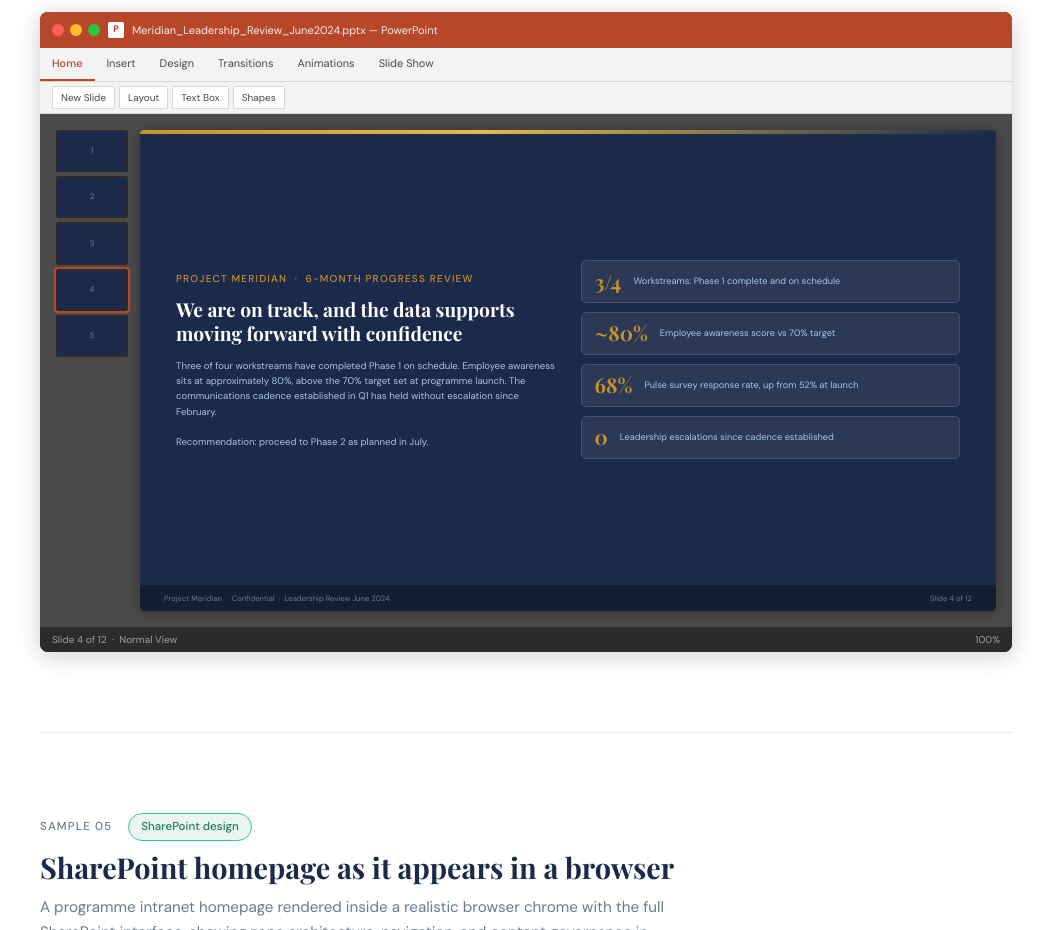
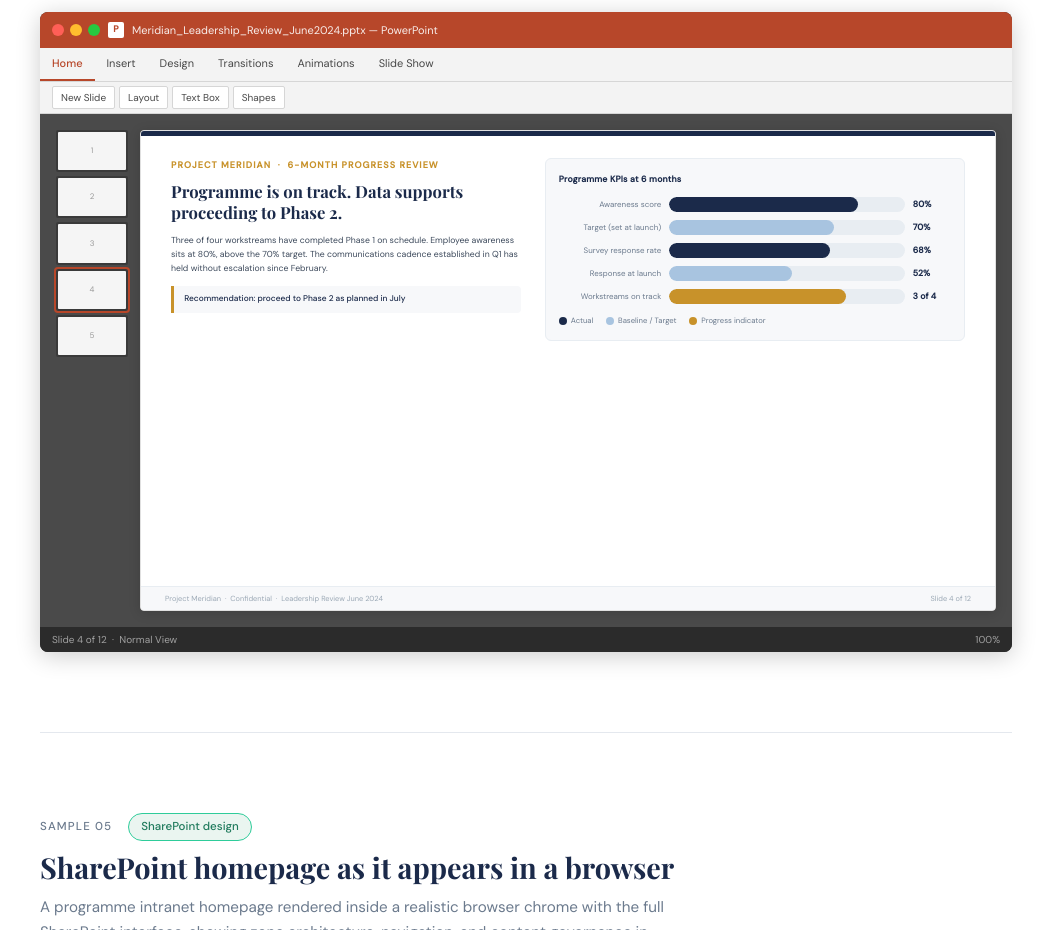
Before and after one commit to geetika-yadav/geetika-yadav.github.io, a plain HTML site: page samples.html in a window 1280 px wide. Shown: the part 5180-6110 px from the top of the page, without its empty margins (114-1165 px from the left). Drawn offline with nearby package versions, Linux system fonts and the light colour scheme; a web font is replaced by a local one.

Commit message:
Update samples.html

```diff
--- a/samples.html
+++ b/samples.html
@@ -137,25 +137,34 @@ nav{position:fixed;top:0;left:0;right:0;z-index:200;background:rgba(255,255,255,
 .ppt-tool{background:var(--white);border:1px solid #D6D6D6;border-radius:2px;padding:2px 8px;font-size:10px;color:#484848;cursor:default}
 .ppt-workspace{background:#4A4A4A;padding:16px;display:flex;gap:12px}
 .ppt-slides-panel{width:72px;display:flex;flex-direction:column;gap:4px}
-.ppt-thumb{background:#2B2B2B;border-radius:2px;padding:2px;cursor:default}
+.ppt-thumb{background:#3A3A3A;border-radius:2px;padding:2px;cursor:default}
 .ppt-thumb.active{outline:2px solid #B7472A}
-.ppt-thumb-inner{background:#1B2A4A;border-radius:1px;aspect-ratio:16/9;display:flex;align-items:center;justify-content:center}
-.ppt-thumb-num{font-size:8px;color:rgba(255,255,255,0.4)}
+.ppt-thumb-inner{background:#F5F5F5;border-radius:1px;aspect-ratio:16/9;display:flex;align-items:center;justify-content:center}
+.ppt-thumb-num{font-size:8px;color:#999}
 .ppt-slide-area{flex:1}
-/* The actual slide */
-.ppt-slide{background:#1B2A4A;border-radius:4px;overflow:hidden;aspect-ratio:16/9;display:flex;flex-direction:column;box-shadow:0 2px 12px rgba(0,0,0,0.3)}
-.slide-top-accent{height:4px;background:linear-gradient(90deg,var(--gold),#E8B84B 40%,transparent)}
-.slide-content{flex:1;padding:clamp(12px,2.5vw,28px) clamp(14px,3vw,36px);display:grid;grid-template-columns:1fr 1fr;gap:clamp(12px,2vw,28px);align-items:center}
+/* The actual slide — light theme */
+.ppt-slide{background:#FFFFFF;border-radius:4px;overflow:hidden;aspect-ratio:16/9;display:flex;flex-direction:column;box-shadow:0 2px 12px rgba(0,0,0,0.15);border:1px solid #E0E0E0}
+.slide-top-accent{height:5px;background:#1B2A4A}
+.slide-content{flex:1;padding:clamp(10px,2vw,22px) clamp(14px,2.5vw,30px);display:grid;grid-template-columns:1fr 1.2fr;gap:clamp(10px,2vw,24px);align-items:start}
 .slide-left{}
-.slide-eyebrow{font-size:clamp(7px,0.8vw,10px);font-weight:500;letter-spacing:0.12em;text-transform:uppercase;color:var(--gold);margin-bottom:clamp(5px,0.8vw,10px)}
-.slide-headline{font-family:'Playfair Display',serif;font-size:clamp(11px,1.5vw,20px);font-weight:700;color:var(--white);line-height:1.25;margin-bottom:clamp(6px,1vw,14px)}
-.slide-body{font-size:clamp(7px,0.75vw,11px);color:#A8C4E0;line-height:1.6}
-.slide-right{display:flex;flex-direction:column;gap:clamp(5px,0.7vw,10px)}
-.slide-kpi{background:rgba(255,255,255,0.07);border:1px solid rgba(255,255,255,0.12);border-radius:5px;padding:clamp(5px,0.8vw,12px) clamp(8px,1vw,14px);display:flex;align-items:center;gap:clamp(6px,1vw,12px)}
-.slide-kpi-num{font-family:'Playfair Display',serif;font-size:clamp(14px,1.6vw,22px);font-weight:700;color:var(--gold);flex-shrink:0;line-height:1}
-.slide-kpi-text{font-size:clamp(7px,0.72vw,10px);color:#A8C4E0;line-height:1.4}
-.slide-footer{background:rgba(0,0,0,0.3);padding:clamp(4px,0.5vw,8px) clamp(14px,2vw,24px);display:flex;justify-content:space-between;align-items:center}
-.slide-footer-text{font-size:clamp(6px,0.6vw,9px);color:#6B7A8D}
+.slide-eyebrow{font-size:clamp(7px,0.75vw,9px);font-weight:600;letter-spacing:0.12em;text-transform:uppercase;color:var(--gold);margin-bottom:clamp(4px,0.6vw,8px)}
+.slide-headline{font-family:'Playfair Display',serif;font-size:clamp(10px,1.3vw,17px);font-weight:700;color:#1B2A4A;line-height:1.25;margin-bottom:clamp(5px,0.8vw,12px)}
+.slide-body{font-size:clamp(6.5px,0.68vw,9.5px);color:#3D4A5C;line-height:1.65;margin-bottom:clamp(6px,0.8vw,12px)}
+.slide-recommendation{background:#F7F8FA;border-left:3px solid #C8922A;border-radius:0 4px 4px 0;padding:clamp(4px,0.5vw,8px) clamp(6px,0.8vw,12px);font-size:clamp(6px,0.65vw,9px);color:#1B2A4A;font-weight:500}
+/* bar chart */
+.slide-chart{background:#F7F8FA;border:1px solid #E8EDF2;border-radius:6px;padding:clamp(8px,1vw,14px);height:100%}
+.chart-title{font-size:clamp(6.5px,0.68vw,9.5px);font-weight:600;color:#1B2A4A;margin-bottom:clamp(6px,0.8vw,12px);letter-spacing:0.02em}
+.chart-bars{display:flex;flex-direction:column;gap:clamp(4px,0.6vw,8px)}
+.chart-row{display:grid;grid-template-columns:clamp(50px,8vw,110px) 1fr clamp(24px,3vw,40px);align-items:center;gap:clamp(4px,0.6vw,8px)}
+.chart-label{font-size:clamp(6px,0.62vw,9px);color:#6B7A8D;text-align:right}
+.chart-bar-wrap{background:#E8EDF2;border-radius:20px;height:clamp(10px,1.2vw,16px);overflow:hidden}
+.chart-bar{height:100%;border-radius:20px;transition:width .8s ease}
+.chart-val{font-size:clamp(6.5px,0.68vw,9.5px);font-weight:600;color:#1B2A4A}
+.chart-legend{display:flex;gap:clamp(6px,1vw,14px);margin-top:clamp(6px,0.8vw,12px);flex-wrap:wrap}
+.chart-legend-item{display:flex;align-items:center;gap:4px;font-size:clamp(5.5px,0.6vw,8px);color:#6B7A8D}
+.chart-legend-dot{width:8px;height:8px;border-radius:50%;flex-shrink:0}
+.slide-footer{background:#F7F8FA;border-top:1px solid #E8EDF2;padding:clamp(3px,0.4vw,6px) clamp(14px,2vw,24px);display:flex;justify-content:space-between;align-items:center}
+.slide-footer-text{font-size:clamp(6px,0.58vw,8.5px);color:#9BA8B5}
 .ppt-statusbar{background:#2B2B2B;padding:4px 12px;display:flex;justify-content:space-between;align-items:center}
 .ppt-status-text{font-size:10px;color:#A0A0A0}
 
@@ -625,14 +634,46 @@ footer{background:#111823;padding:1.25rem clamp(1.5rem,5vw,4rem);display:flex;ju
           <div class="slide-content">
             <div class="slide-left">
               <div class="slide-eyebrow">Project Meridian &nbsp;·&nbsp; 6-month progress review</div>
-              <div class="slide-headline">We are on track, and the data supports moving forward with confidence</div>
-              <div class="slide-body">Three of four workstreams have completed Phase 1 on schedule. Employee awareness sits at approximately 80%, above the 70% target set at programme launch. The communications cadence established in Q1 has held without escalation since February.<br><br>Recommendation: proceed to Phase 2 as planned in July.</div>
+              <div class="slide-headline">Programme is on track. Data supports proceeding to Phase 2.</div>
+              <div class="slide-body">Three of four workstreams have completed Phase 1 on schedule. Employee awareness sits at 80%, above the 70% target. The communications cadence established in Q1 has held without escalation since February.</div>
+              <div class="slide-recommendation">Recommendation: proceed to Phase 2 as planned in July</div>
             </div>
             <div class="slide-right">
-              <div class="slide-kpi"><div class="slide-kpi-num">3/4</div><div class="slide-kpi-text">Workstreams: Phase 1 complete and on schedule</div></div>
-              <div class="slide-kpi"><div class="slide-kpi-num">~80%</div><div class="slide-kpi-text">Employee awareness score vs 70% target</div></div>
-              <div class="slide-kpi"><div class="slide-kpi-num">68%</div><div class="slide-kpi-text">Pulse survey response rate, up from 52% at launch</div></div>
-              <div class="slide-kpi"><div class="slide-kpi-num">0</div><div class="slide-kpi-text">Leadership escalations since cadence established</div></div>
+              <div class="slide-chart">
+                <div class="chart-title">Programme KPIs at 6 months</div>
+                <div class="chart-bars">
+                  <div class="chart-row">
+                    <div class="chart-label">Awareness score</div>
+                    <div class="chart-bar-wrap"><div class="chart-bar" style="width:80%;background:#1B2A4A"></div></div>
+                    <div class="chart-val">80%</div>
+                  </div>
+                  <div class="chart-row">
+                    <div class="chart-label">Target (set at launch)</div>
+                    <div class="chart-bar-wrap"><div class="chart-bar" style="width:70%;background:#A8C4E0"></div></div>
+                    <div class="chart-val">70%</div>
+                  </div>
+                  <div class="chart-row">
+                    <div class="chart-label">Survey response rate</div>
+                    <div class="chart-bar-wrap"><div class="chart-bar" style="width:68%;background:#1B2A4A"></div></div>
+                    <div class="chart-val">68%</div>
+                  </div>
+                  <div class="chart-row">
+                    <div class="chart-label">Response at launch</div>
+                    <div class="chart-bar-wrap"><div class="chart-bar" style="width:52%;background:#A8C4E0"></div></div>
+                    <div class="chart-val">52%</div>
+                  </div>
+                  <div class="chart-row">
+                    <div class="chart-label">Workstreams on track</div>
+                    <div class="chart-bar-wrap"><div class="chart-bar" style="width:75%;background:#C8922A"></div></div>
+                    <div class="chart-val">3 of 4</div>
+                  </div>
+                </div>
+                <div class="chart-legend">
+                  <div class="chart-legend-item"><div class="chart-legend-dot" style="background:#1B2A4A"></div>Actual</div>
+                  <div class="chart-legend-item"><div class="chart-legend-dot" style="background:#A8C4E0"></div>Baseline / Target</div>
+                  <div class="chart-legend-item"><div class="chart-legend-dot" style="background:#C8922A"></div>Progress indicator</div>
+                </div>
+              </div>
             </div>
           </div>
           <div class="slide-footer">
```
